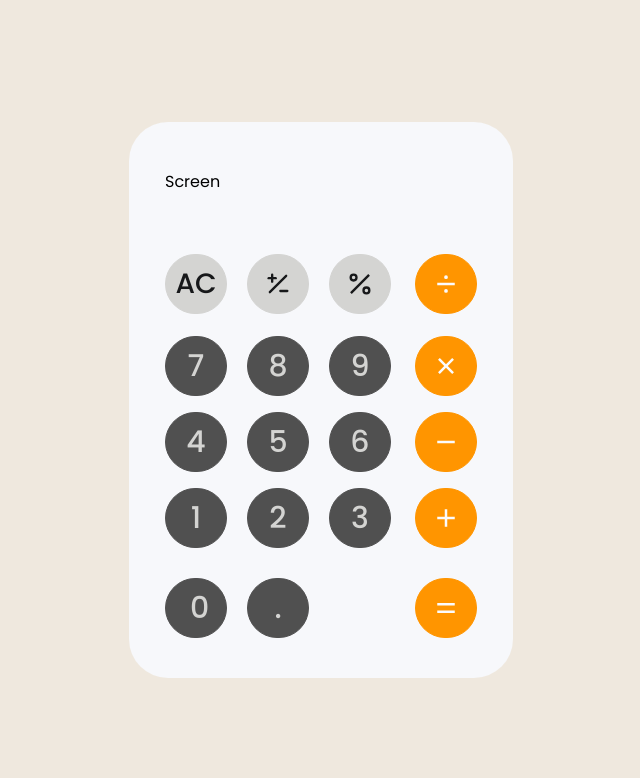
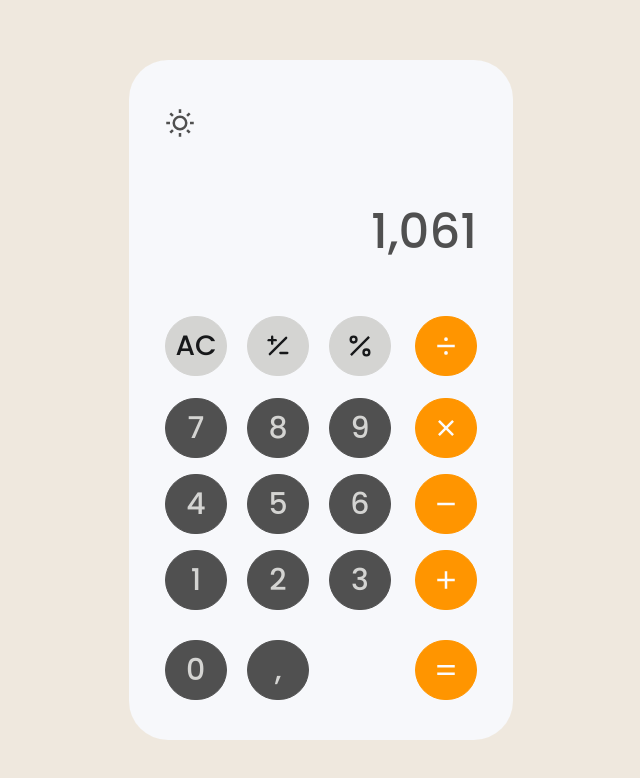
Before and after one commit to hasiukrostyslav/Calculator, a React (Vite) app: page / in a window 1280 px wide. Shown: the top 778 px of the page, without its empty margins (319-959 px from the left). Built offline with nearby package versions, Linux system fonts and the light colour scheme.

Commit message:
finished styling add

```diff
--- a/src/components/Button.tsx
+++ b/src/components/Button.tsx
@@ -13,7 +13,7 @@ function Button({ type, large, children }: Props) {
   const styles = {
     primary: `${base} text-primary-950 bg-primary-400 border-primary-400 justify-center text-[28px]`,
     digit: `${base} text-primary-400 bg-primary-700 border-primary-700 last:mt-3.5 ${
-      large ? "mt-3.5 w-36 px-6 text-left" : "justify-center"
+      large ? "mt-3.5 w-36 px-5 text-left" : "justify-center"
     }`,
     math: `${base} justify-center text-primary-100 bg-accent border-accent first:mb-1.5 last:mt-3.5`,
   };
--- a/src/components/Keyboard.tsx
+++ b/src/components/Keyboard.tsx
@@ -37,7 +37,7 @@ function Keyboard() {
               {btn}
             </Button>
           ))}
-          <Button type="digit">.</Button>
+          <Button type="digit">,</Button>
         </div>
       </div>
 
--- a/src/components/Screen.tsx
+++ b/src/components/Screen.tsx
@@ -1,4 +1,17 @@
+import { useState } from "react";
+import ToggleButton from "./ToggleButton";
+
 function Screen() {
-  return <div className="px-9 pb-7 pt-12">Screen</div>;
+  const [darkMode, setDarkMode] = useState();
+  return (
+    <div
+      className={`${
+        darkMode ? "text-primary-400" : "text-primary-700"
+      } relative flex h-56 items-end justify-between px-9 pb-7 pt-12 text-5xl font-medium`}
+    >
+      <ToggleButton />
+      {(1.061).toString().replace(".", ",")}
+    </div>
+  );
 }
 export default Screen;
--- /dev/null
+++ b/src/components/ToggleButton.tsx
@@ -0,0 +1,17 @@
+import { useState } from "react";
+import { RiSunLine, RiMoonLine } from "react-icons/ri";
+
+function ToggleButton() {
+  const [darkMode, setDarkMode] = useState();
+
+  return (
+    <button
+      className={`${
+        darkMode ? "text-primary-400" : "text-primary-700"
+      } h-6 w-6 self-start text-3xl`}
+    >
+      {darkMode ? <RiMoonLine /> : <RiSunLine />}
+    </button>
+  );
+}
+export default ToggleButton;
```
